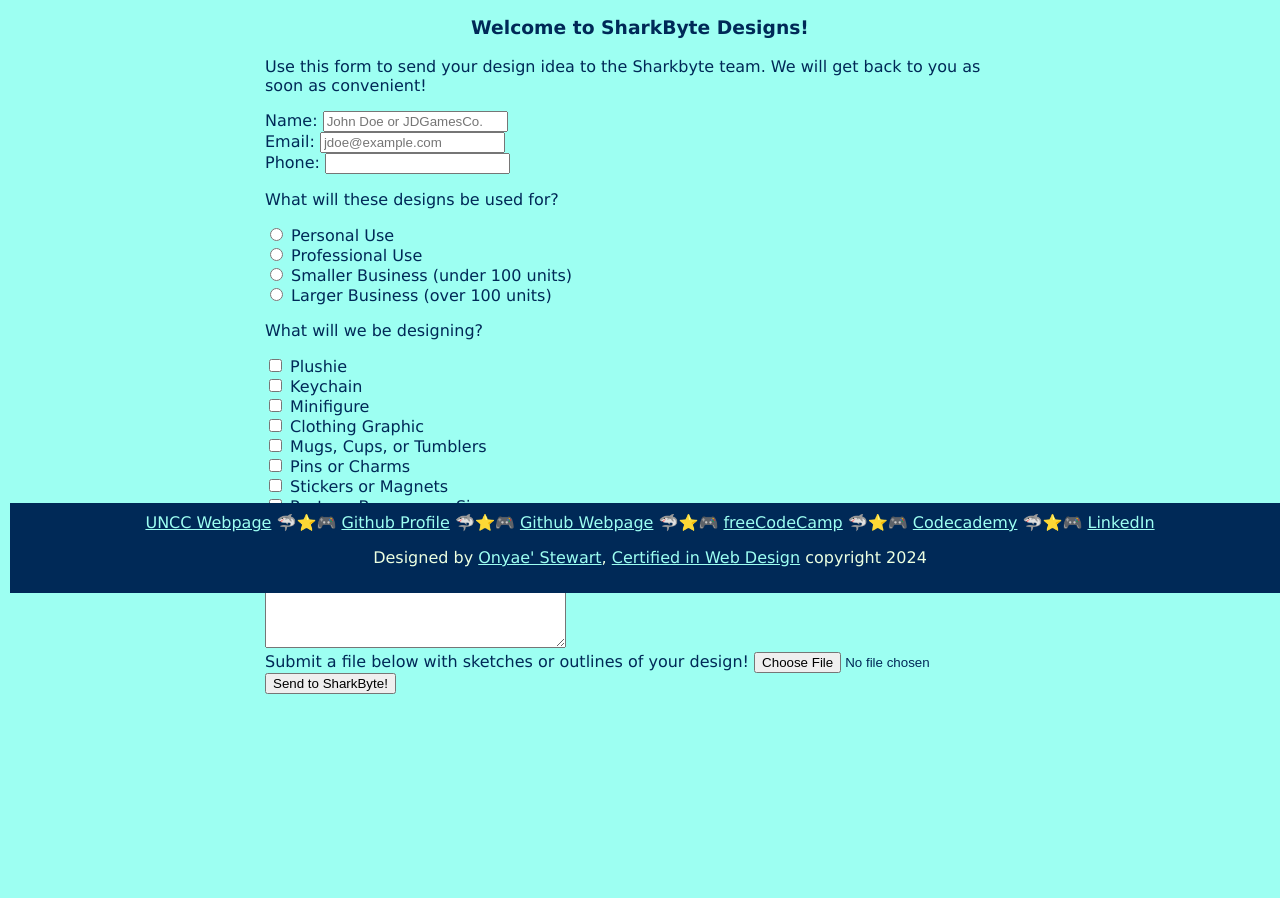
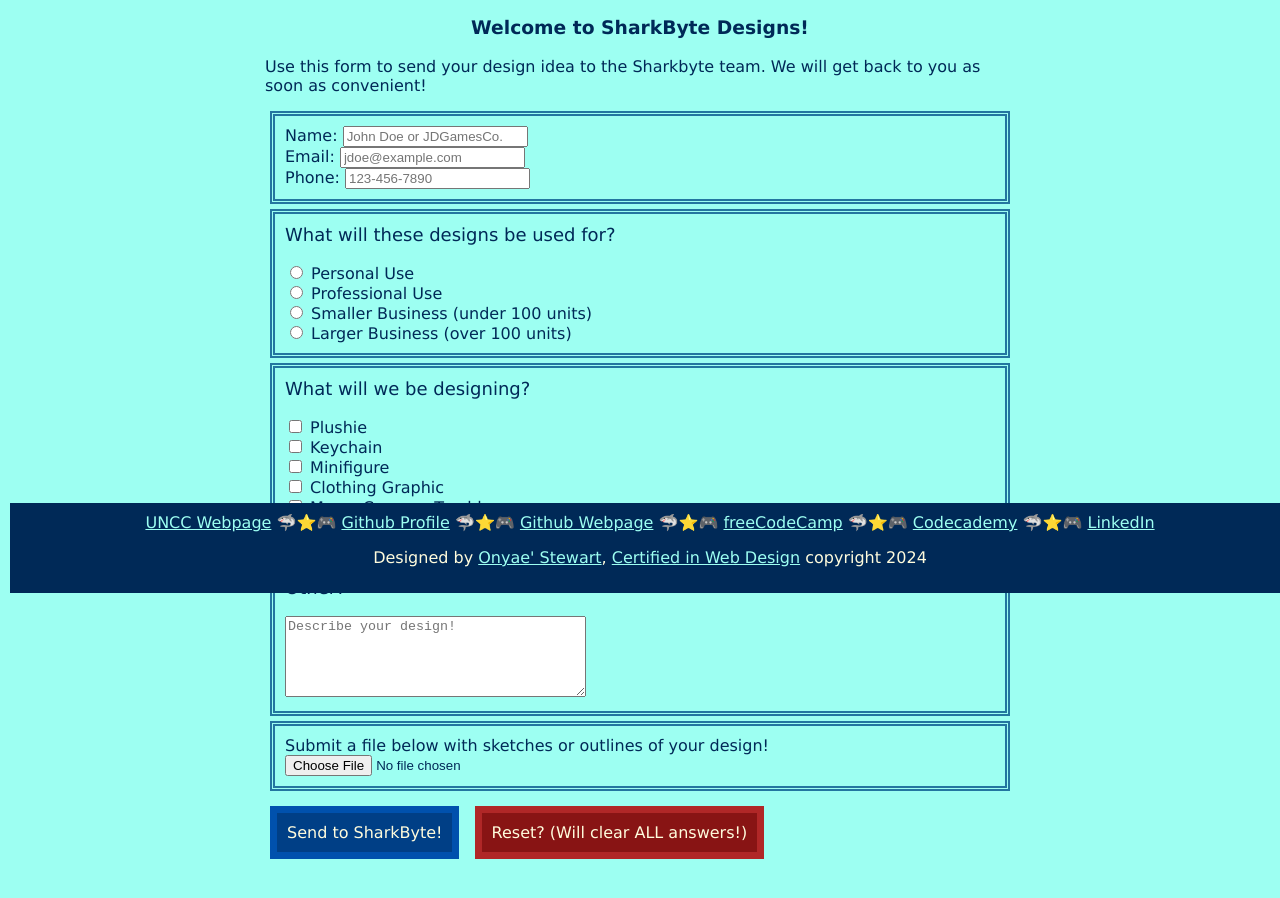
Before and after one commit to olstewart/olstewart.github.io, a plain HTML site: page itis3135/forms.html in a window 1280 px wide. Shown: the part 212-1110 px from the top of the page. Before the commit the page ends 1006 px from the top, so only its background shows below. Drawn offline with Linux system fonts and the light colour scheme.

Commit message:
Updated CSS

```diff
--- a/itis3135/forms.html
+++ b/itis3135/forms.html
@@ -14,6 +14,7 @@
             <h3>Welcome to SharkByte Designs!</h3>
             <p>Use this form to send your design idea to the Sharkbyte team. We will get back to you as soon as convenient!</p>
             <form action="#">
+                <fieldset>
                     <label for="name">Name: </label>
                     <input type="text" id="name" name="name" placeholder="John Doe or JDGamesCo." required>
                     <br>
@@ -23,9 +24,9 @@
                     <br>
 
                     <label for="phone">Phone:</label>
-                <input type="tel" id="phone" name="phone" inputmode="tel" required>
-                <br>
-
+                    <input type="tel" id="phone" name="phone" placeholder="123-456-7890" pattern="[0-9]{3}-[0-9]{3}-[0-9]{4}" required>
+                </fieldset>
+                <fieldset>
                     <p>What will these designs be used for?</p>
                     <input type="radio" id="personal" name="customer-type">
                     <label for="personal">Personal Use</label>
@@ -38,8 +39,9 @@
                     <br>
                     <input type="radio" id="large-business" name="customer-type">
                     <label for="large-business">Larger Business (over 100 units)</label>
-                <br>
+                </fieldset>
 
+                <fieldset>
                     <p>What will we be designing?</p>
                     <input type="checkbox" id="plushie" name="design-type" >
                     <label for="plushie">Plushie</label>
@@ -68,13 +70,14 @@
 
                     <p>Other?</p>
                     <textarea placeholder="Describe your design!" rows="5" cols="35"></textarea>
-                <br>
-
+                </fieldset>
+                <fieldset>
                     <label for="sketch">Submit a file below with sketches or outlines of your design!</label>
                     <input type="file" id="sketch" name="sketch" required>
-                <br>
+                </fieldset>
 
                 <input type="submit" id="submit" value="Send to SharkByte!">
+                <input type="reset" id="reset" value="Reset? (Will clear ALL answers!)">
             </form>
         </main>
         <div data-include="components/footer.html"></div>
--- a/itis3135/styles/default.css
+++ b/itis3135/styles/default.css
@@ -20,7 +20,7 @@ footer, header {
     width: 100vw;
     text-align: center;
     position: fixed;
-    color:#ecffe1;
+    color:#fffcdd;
 }
 
 footer{
@@ -118,3 +118,34 @@ tr:nth-of-type(even){
 @media screen and ( min-width: 370px ) and ( max-width: 600px ) {
     body{padding: 200px 10px;}
 }
+
+input[type="submit"], input[type="reset"]{
+    padding: 10px;
+    margin: 5px;
+    margin-top: 10px;
+    border-width: 7px;
+    border-style: solid;
+    font-family: Verdana, Geneva, Tahoma, sans-serif;
+    font-size: medium;
+}
+
+input[type="submit"]{
+    background-color: #003f86;
+    border-color: #0051ad;
+    color: #fffcdd;
+}
+
+input[type="reset"]{
+    background-color:#881414;
+    border-color:#b02727;
+    color: #fffcdd;
+}
+fieldset{
+    margin: 5px;
+    border: 5px #2376a0 double;
+    padding: 10px;
+}
+fieldset p{
+    margin-top: 0;
+    font-size: large;
+}
```
Lines whose indentation alone changed are shown as unchanged.
